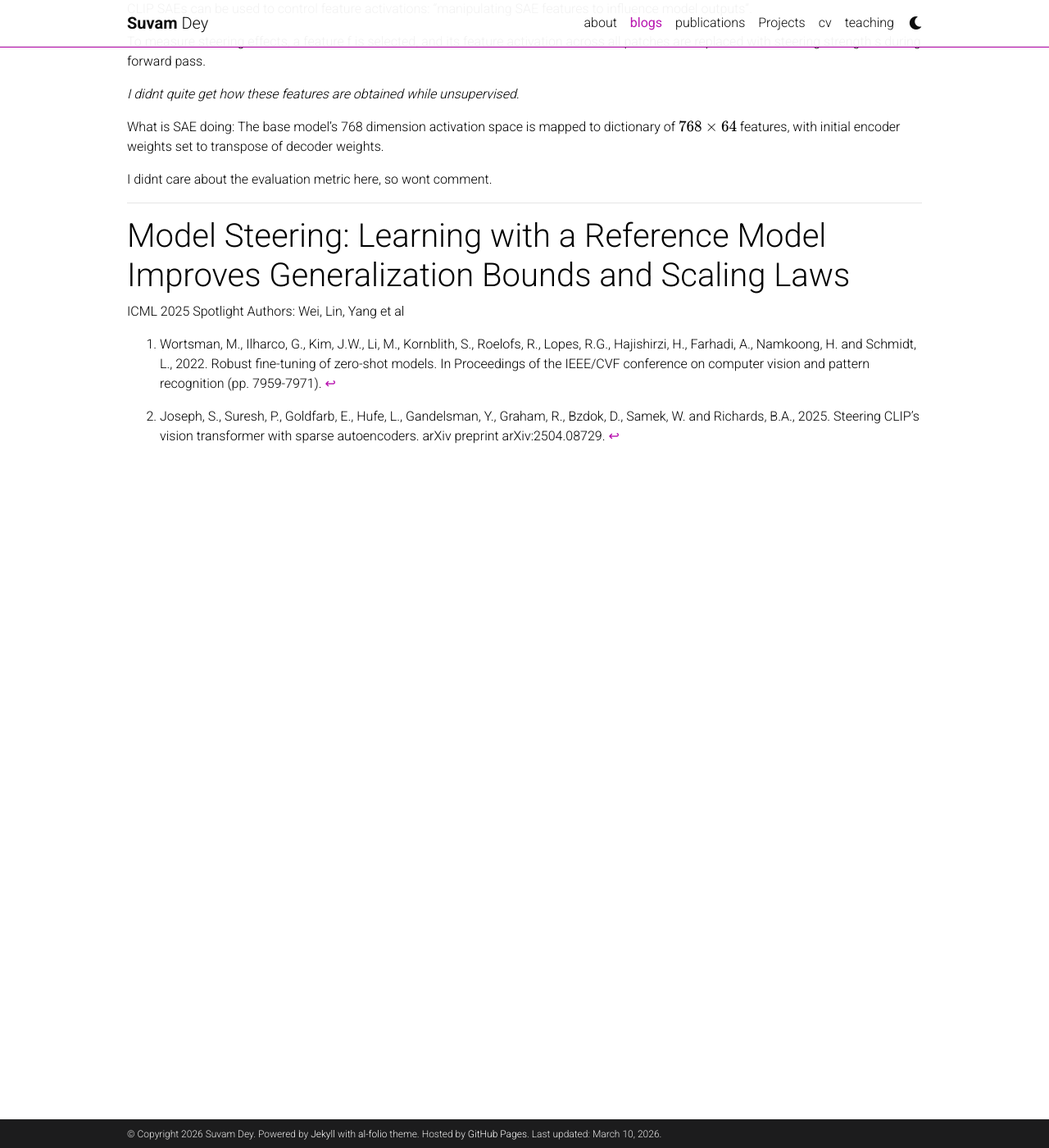
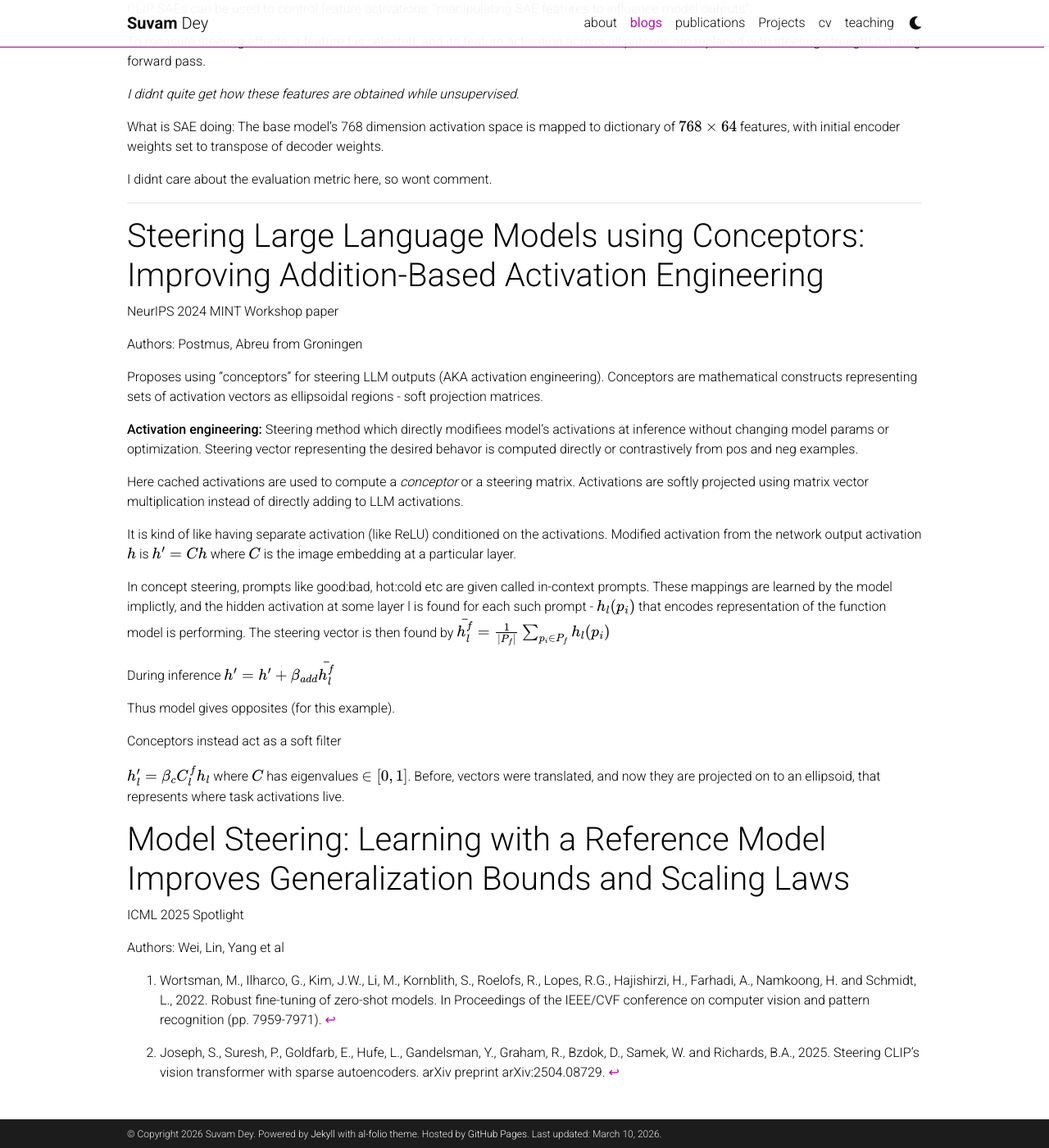
Before and after one commit to YedMavus/yedmavus.github.io, a Jekyll site: the page built from _posts/2026-03-09-recent-papers.md, in a window 1280 px wide and 1400 px high, scrolled down 1218 px. Shown: the whole window at 82% size. Built offline with Jekyll 4.4.1, drawn with Linux system fonts in a browser that asks for light colours; comment, search, counter and statistics services are not loaded; a style sheet for code colours, icons or effects is not loaded; some of the changed text lies outside the part shown.

```diff
--- a/_posts/2026-03-09-recent-papers.md
+++ b/_posts/2026-03-09-recent-papers.md
@@ -77,6 +77,53 @@
 
 ---
 
+
+# Steering Large Language Models using Conceptors: Improving Addition-Based Activation Engineering
+NeurIPS 2024 MINT Workshop paper
+
+Authors: Postmus, Abreu from Groningen
+
+
+Proposes using "conceptors" for steering LLM outputs (AKA activation engineering).
+Conceptors are mathematical constructs representing sets of activation vectors as ellipsoidal regions - soft projection matrices.
+
+
+**Activation engineering:** Steering method which directly modifiees model's activations at inference without changing model params or optimization. Steering vector representing the desired behavor is computed directly or contrastively from pos and neg examples.
+
+Here cached activations are used to compute a *conceptor*  or a steering matrix. Activations are softly projected using matrix vector multiplication instead of directly adding to LLM activations.
+
+It is kind of like having separate activation (like ReLU) conditioned on the activations.
+Modified activation from the network output activation $$h$$ is
+$$h' = Ch$$ where $$C$$ is the image embedding at a particular layer.
+
+In concept steering, prompts like good:bad, hot:cold etc are given called in-context prompts.
+These mappings are learned by the model implictly, and the hidden activation at some layer l is found for each such prompt - $$h_l(p_i)$$ that encodes representation of the function model is performing.
+The steering vector is then found by
+$$\bar{h_l^f}  = \frac{1}{|P_f|} \sum_{p_i \in P_f} h_l(p_i)$$
+
+
+
+
+
+During inference $$h' = h'+ \beta_{add} \bar{h_l^f}$$
+
+Thus model gives opposites (for this example).
+
+Conceptors instead act as a soft filter
+
+$$h'_l = \beta_c C_l^f h_l$$
+where $$C$$ has eigenvalues $$\in [0,1]$$.
+Before, vectors were translated, and now they are projected on to an ellipsoid, that represents where task activations live.
+
+
+
+
+
+
+
+
+
 # Model Steering: Learning with a Reference Model Improves Generalization Bounds and Scaling Laws
  ICML 2025 Spotlight
+
  Authors: Wei, Lin, Yang et al
```
Also changed, not shown: other parts of _posts/2026-03-09-recent-papers.md (+1 -1 lines).
